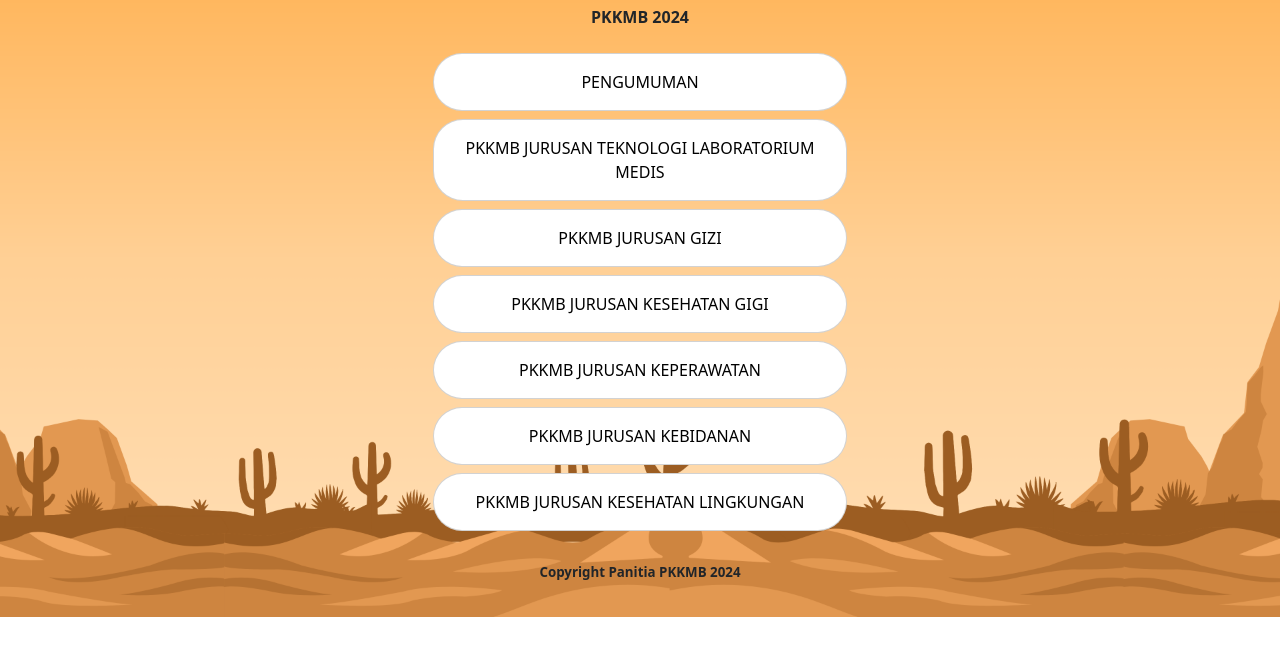
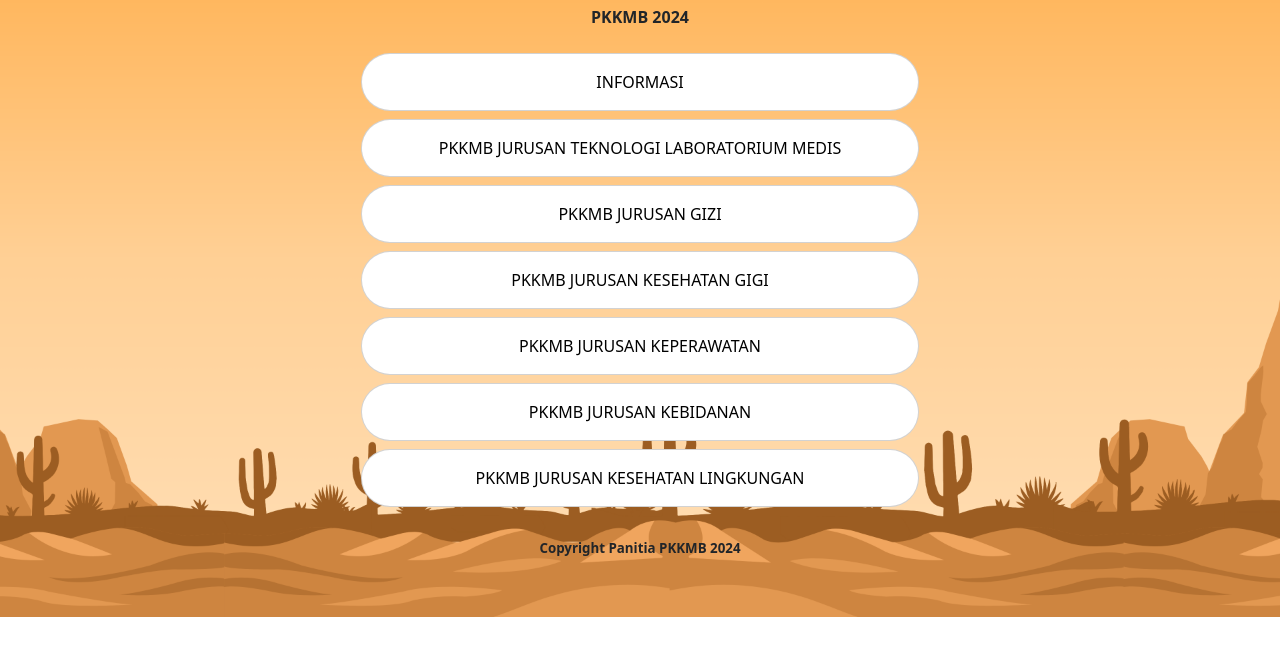
Before and after one commit to pkkmbpky/pkkmb2024.github.io, a plain HTML site: page index.html in a window 1280 px wide. Shown: the part 103-758 px from the top of the page. Drawn offline with nearby package versions, Linux system fonts and the light colour scheme.

Commit message:
informasi

```diff
--- a/index.html
+++ b/index.html
@@ -15,10 +15,10 @@
 
       <p class="fw-bold mt-2 mb-4" text-bold>PKKMB 2024</p>
 
-      <div class="container col-md-8">
+      <div class="container">
         <div class="card col-md-6 mb-2" style="border-radius: 30px">
           <a href="pengumuman.html" style="text-decoration: none; color: black">
-            <div class="card-body col-md">PENGUMUMAN</div>
+            <div class="card-body col-md">INFORMASI</div>
           </a>
         </div>
         <div class="card col-md-6 mb-2" style="border-radius: 30px">
```
